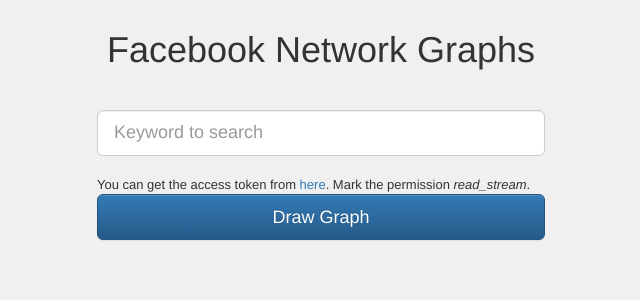
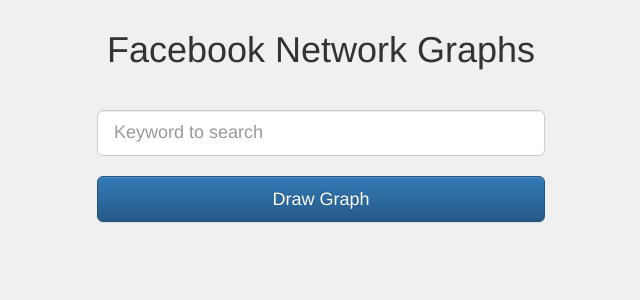
Before and after one commit to architv/fb-network-graph, a Django app: page /main/ in a window 1280 px wide. Shown: the top 300 px of the page, without its empty margins (319-959 px from the left). Run offline with Django 3.2, Linux system fonts and the light colour scheme; some libraries are stand-ins or nearby versions.

Commit message:
minor changes

```diff
--- a/fbnetworkgraph/main/views.py
+++ b/fbnetworkgraph/main/views.py
@@ -1,4 +1,4 @@
-import urllib, json
+import requests
 from django.shortcuts import render
 from main.forms import InputForm
 from django.http import HttpResponseRedirect
@@ -10,8 +10,8 @@ def main(request):
             cd = input_form.cleaned_data
             keyword = cd['keyword']
             url = "https://graph.facebook.com/search?q="+keyword+"&type=post&fields=likes.fields(name).limit(10),comments,message&limit=5&access_token=1434923293417681|3e2c59074ce5b2d34436fe6ee90dfa63"
-            fetch = urllib.urlopen(url).read()
-            data = json.loads(fetch)
+            fetch = requests.get(url)
+            data = fetch.json()
             nodes = "[{ group:'nodes', data: { id:'"+keyword+"' , name:'"+keyword+"',gweight: '12', gheight: '12', faveColor: '#6FB1FC', mColor: '#6FB1FC', size: 8  } },"
             edges = ""
             for meta in data["data"]:
--- a/fbnetworkgraph/static/main/css/styleindex.css
+++ b/fbnetworkgraph/static/main/css/styleindex.css
@@ -7,9 +7,6 @@ body {
 	margin:0 auto;
 	padding-top: 30px;
 }
-span {
-	font-size: 13px;
-}
 label{
     display: inline-block;
     float: left;
--- a/fbnetworkgraph/templates/graph.html
+++ b/fbnetworkgraph/templates/graph.html
@@ -53,7 +53,8 @@
 		        'control-point-weight': 0.01,
 		        'curve-style':'haystack',
 		        'width':0.3,
-		        'line-color': 'data(mColor)'
+		        'line-color': 'data(mColor)',
+		        'hideEdgesOnViewport':true,
 		      })
 		    .selector(':selected')
 		      .css({
--- a/fbnetworkgraph/templates/index.html
+++ b/fbnetworkgraph/templates/index.html
@@ -23,8 +23,6 @@
                 {{ field.errors }}
             </div>
         {% endfor %}
-        <br>
-        <span id="help">You can get the access token from <a href="https://developers.facebook.com/tools/explorer/">here</a>. Mark the permission <i>read_stream</i>.</span>
         <br><button class="btn btn-lg btn-primary btn-block" type="submit">Draw Graph</button>
         </div>
     </form>
```
Also changed, not shown: 1 other file.
